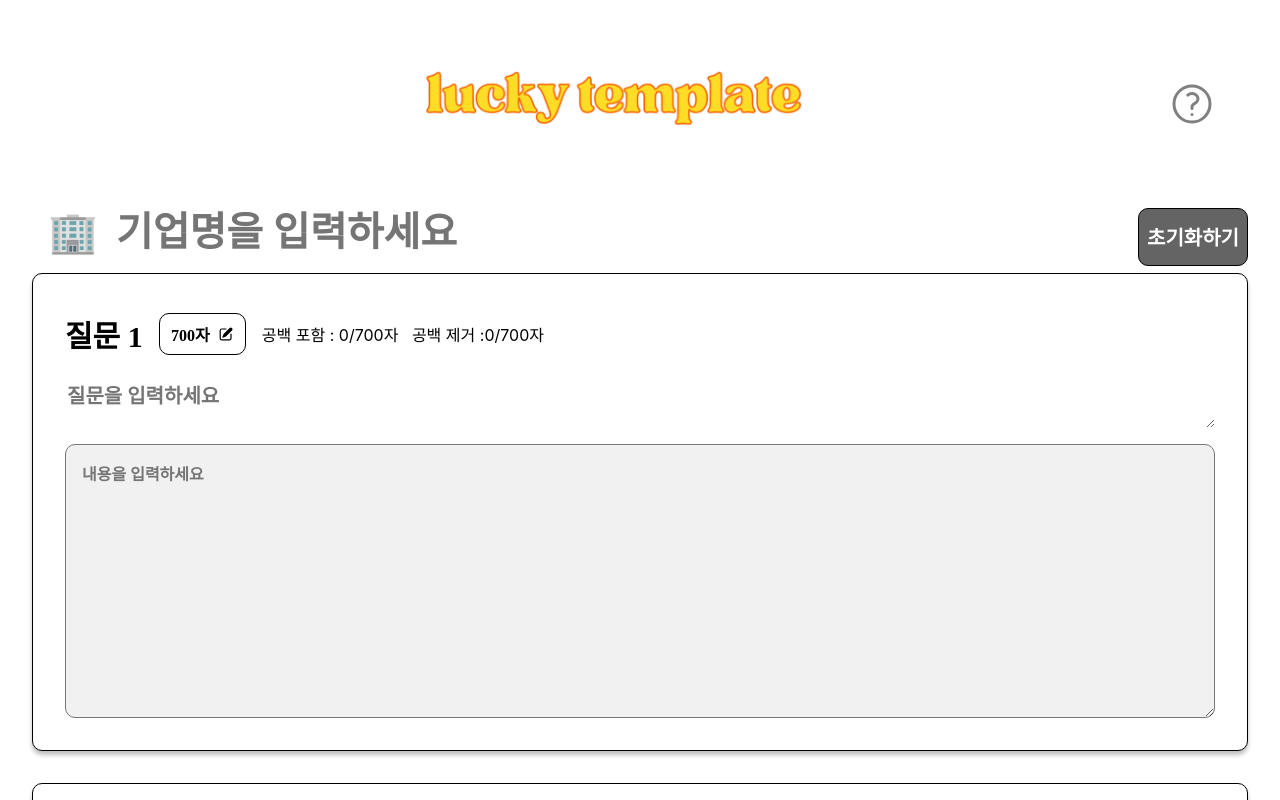
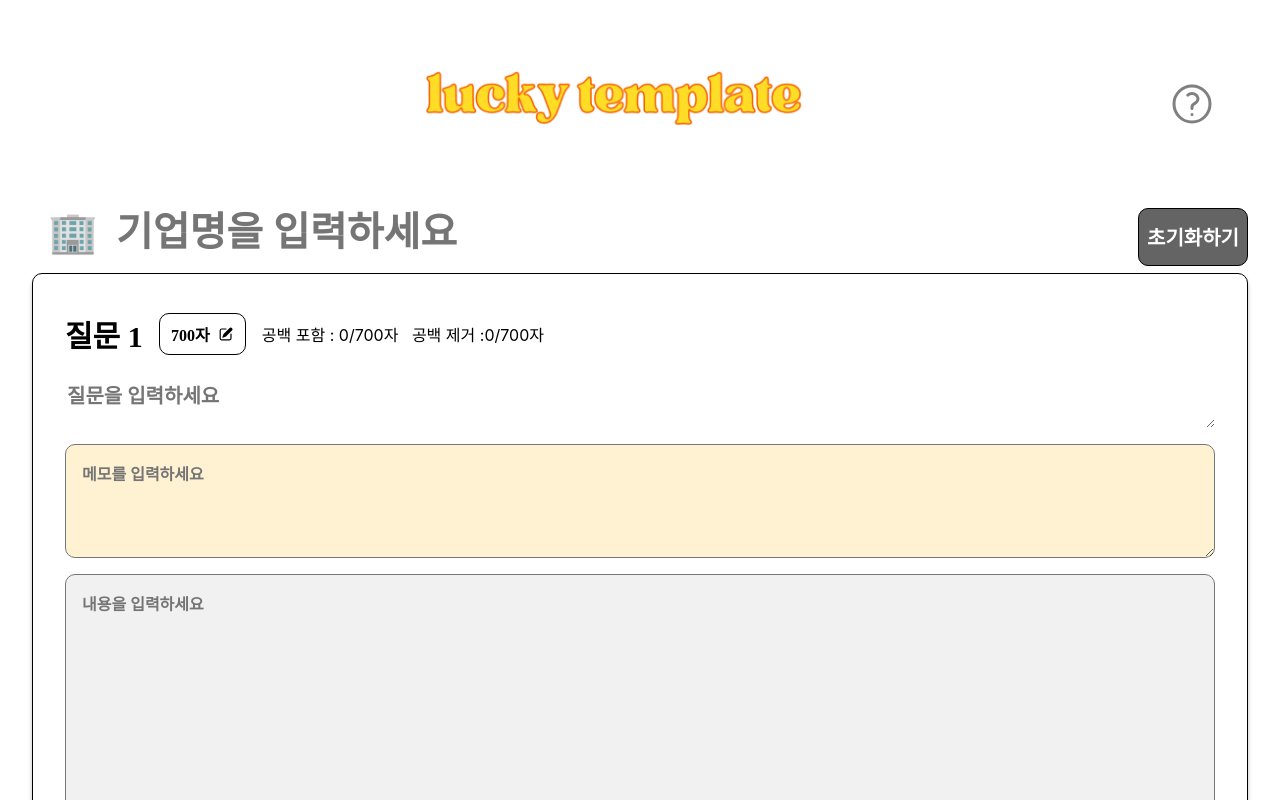
Before and after one commit to innerstella/lucky-template, a React (Create React App) app: page / in a window 1280 px wide. Shown: the top 800 px of the page. Built offline with nearby package versions, Linux system fonts and the light colour scheme.

Commit message:
feat : 메모 기능 추가

```diff
--- a/src/components/Content.tsx
+++ b/src/components/Content.tsx
@@ -8,11 +8,13 @@ type Props = {
 const Content = ({ questionNum }: Props) => {
   const [num, setNum] = useState(700);
   const [question, setQuestion] = useState("");
+  const [memo, setMemo] = useState("");
   const [content, setContent] = useState("");
   const [remove, setRemove] = useState(0);
 
   const keyNum = `num-${questionNum}`;
   const keyQuestion = `question-${questionNum}`;
+  const keyMemo = `memo-${questionNum}`;
   const keyContent = `content-${questionNum}`;
 
   // 제한 글자수 수정
@@ -34,10 +36,12 @@ const Content = ({ questionNum }: Props) => {
   useEffect(() => {
     let storageNum = localStorage.getItem(keyNum);
     let storageQuestion = localStorage.getItem(keyQuestion);
+    let storageMemo = localStorage.getItem(keyMemo);
     let storageContent = localStorage.getItem(keyContent);
 
     storageNum && +storageNum && setNum(+storageNum);
     storageQuestion && setQuestion(storageQuestion);
+    storageMemo && setMemo(storageMemo);
     storageContent && setContent(storageContent);
   }, []);
 
@@ -71,6 +75,15 @@ const Content = ({ questionNum }: Props) => {
             setQuestion(e.target.value);
             localStorage.setItem(keyQuestion, e.target.value);
           }}
+        />
+        <textarea
+          className="input-memo"
+          placeholder="메모를 입력하세요"
+          onChange={(e) => {
+            setMemo(e.target.value);
+            localStorage.setItem(keyMemo, e.target.value);
+          }}
+          value={memo}
         />
         <textarea
           className="input-content"
@@ -149,6 +162,20 @@ const ContentContainer = styled.div`
     font-weight: 700;
     line-height: normal;
   }
+  .input-memo {
+    border-radius: 0.625rem;
+    background: #fff2d3;
+    margin-top: 1rem;
+    padding: 1rem;
+    height: 5rem;
+
+    color: #000;
+    font-family: SUIT Variable;
+    font-size: 1rem;
+    font-style: normal;
+    font-weight: 700;
+    line-height: normal;
+  }
   .input-content {
     border-radius: 0.625rem;
     background: #f1f1f1;
```
Also changed, not shown: 7 other files (tests, documents, lock files or other folders).
